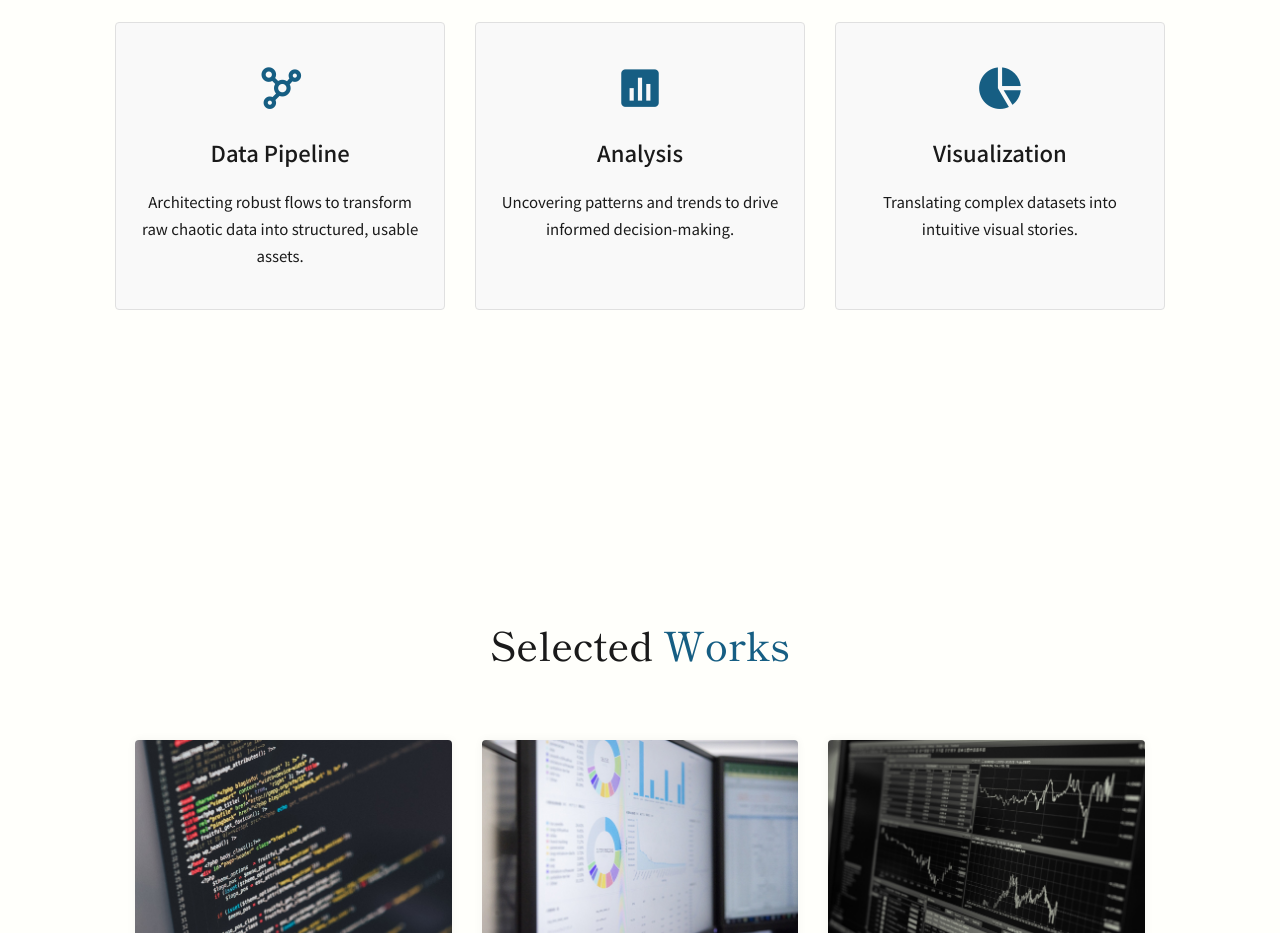
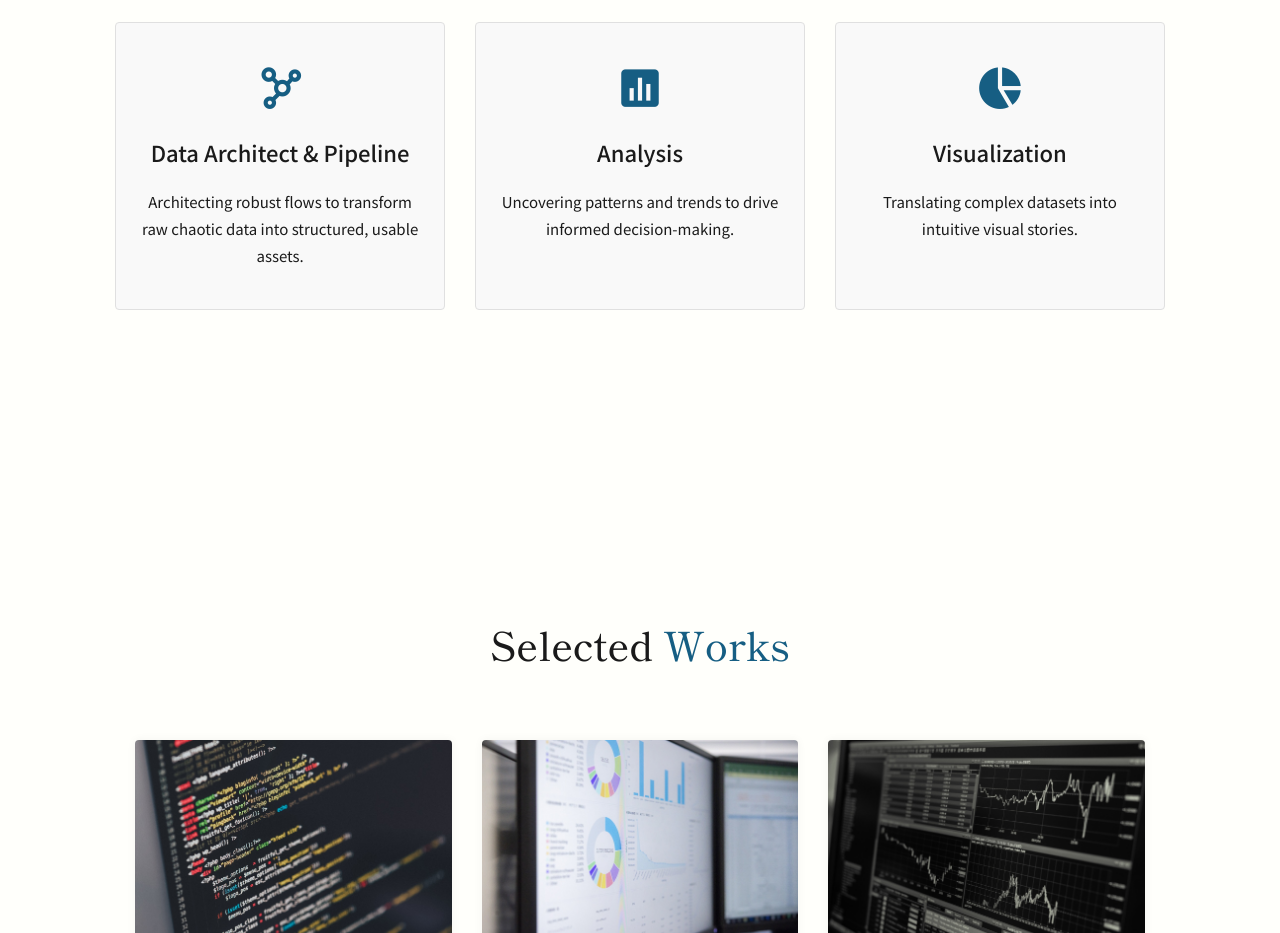
Before and after one commit to evilzeda/evilzeda.github.io, a plain HTML site: page index.html in a window 1280 px wide. Shown: the part 1940-2873 px from the top of the page. Drawn offline with nearby package versions, Linux system fonts and the light colour scheme.

Commit message:
changes title_1_skill

```diff
--- a/index.html
+++ b/index.html
@@ -74,7 +74,7 @@
         <div class="services-container">
             <div class="services-box">
                 <i class='bx bx-network-chart' ></i>
-                <h3 data-i18n="skill_1_title">Data Pipeline</h3>
+                <h3 data-i18n="skill_1_title">Data Architect & Pipeline</h3>
                 <p data-i18n="skill_1_desc">Architecting robust flows to transform raw chaotic data into structured, usable assets.</p>
             </div>
 
--- a/script.js
+++ b/script.js
@@ -97,16 +97,20 @@ const translations = {
     nav_contact: "Contact",
     home_hello: "Hello, I am",
     home_name: "Ibrahim Atthariq",
-        home_desc: "Crafting data, systems, and insights with simplicity and precision.",
+    home_desc:
+      "Crafting data, systems, and insights with simplicity and precision.",
     about_heading: "About <span>Me</span>",
     about_role: "Analytics Engineer & Developer",
-        about_desc: "I am Ibrahim Atthariq. Transitioning from the calculating nature phenomenon using laws of physics to the building logic of computer science, I find joy in understanding how things work.I am passionate about understanding the internal mechanisms of systems, particularly in distributed systems, data warehousing, and machine learning. I also enjoy exploring other domains, such as applied finance and economics.",
+    about_desc:
+      "I am Ibrahim Atthariq. Transitioning from the calculating nature phenomenon using laws of physics to the building logic of computer science, I find joy in understanding how things work.I am passionate about understanding the internal mechanisms of systems, particularly in distributed systems, data warehousing, and machine learning. I also enjoy exploring other domains, such as applied finance and economics.",
     about_cv: "Download CV",
     skills_heading: "My <span>Skills</span>",
-        skill_1_title: "Data Pipeline",
-        skill_1_desc: "Architecting robust flows to transform raw chaotic data into structured, usable assets.",
+    skill_1_title: "Data Architect & Pipeline",
+    skill_1_desc:
+      "Architecting robust flows to transform raw chaotic data into structured, usable assets.",
     skill_2_title: "Analysis",
-        skill_2_desc: "Uncovering patterns and trends to drive informed decision-making.",
+    skill_2_desc:
+      "Uncovering patterns and trends to drive informed decision-making.",
     skill_3_title: "Visualization",
     skill_3_desc: "Translating complex datasets into intuitive visual stories.",
     works_heading: "Selected <span>Works</span>",
@@ -119,7 +123,7 @@ const translations = {
     work_4_title: "Visualization",
     work_4_desc: "Dashboard creation.",
     contact_heading: "Contact <span>Me</span>",
-        contact_btn: "Send Message"
+    contact_btn: "Send Message",
   },
   id: {
     nav_home: "Beranda",
@@ -129,18 +133,23 @@ const translations = {
     nav_contact: "Kontak",
     home_hello: "Halo, saya",
     home_name: "Ibrahim Atthariq",
-        home_desc: "Mengolah data, sistem, dan wawasan dengan kesederhanaan dan presisi.",
+    home_desc:
+      "Mengolah data, sistem, dan wawasan dengan kesederhanaan dan presisi.",
     about_heading: "Tentang <span>Saya</span>",
     about_role: "Insinyur & Pengembang Analitik",
-        about_desc: "Saya Ibrahim Atthariq. Beralih dari menghitung fenomena alam menggunakan hukum fisika ke membangun logika ilmu komputer, saya menemukan kegemaran dalam memahami cara kerja sesuatu. Saya memiliki hasrat untuk memahami mekanisme internal dari sistem, terutama dalam sistem terdistribusi, gudang data, dan pembelajaran mesin. Saya juga senang mengeksplorasi bidang lain, seperti keuangan terapan dan ekonomi.",
+    about_desc:
+      "Saya Ibrahim Atthariq. Beralih dari menghitung fenomena alam menggunakan hukum fisika ke membangun logika ilmu komputer, saya menemukan kegemaran dalam memahami cara kerja sesuatu. Saya memiliki hasrat untuk memahami mekanisme internal dari sistem, terutama dalam sistem terdistribusi, gudang data, dan pembelajaran mesin. Saya juga senang mengeksplorasi bidang lain, seperti keuangan terapan dan ekonomi.",
     about_cv: "Unduh CV",
     skills_heading: "Keahlian <span>Saya</span>",
-        skill_1_title: "Pipeline Data",
-        skill_1_desc: "Merancang aliran data yang kuat untuk mengubah data mentah menjadi aset yang terstruktur dan berguna.",
+    skill_1_title: "Arsitek Data & Alur Data",
+    skill_1_desc:
+      "Merancang aliran data yang kuat untuk mengubah data mentah menjadi aset yang terstruktur dan berguna.",
     skill_2_title: "Analisis",
-        skill_2_desc: "Menemukan pola dan tren untuk mendorong pengambilan keputusan yang tepat.",
+    skill_2_desc:
+      "Menemukan pola dan tren untuk mendorong pengambilan keputusan yang tepat.",
     skill_3_title: "Visualisasi",
-        skill_3_desc: "Menerjemahkan kumpulan data kompleks menjadi cerita visual yang intuitif.",
+    skill_3_desc:
+      "Menerjemahkan kumpulan data kompleks menjadi cerita visual yang intuitif.",
     works_heading: "Karya <span>Pilihan</span>",
     work_1_title: "Pengumpulan Data",
     work_1_desc: "Scraping & ingestin data otomatis.",
@@ -151,7 +160,7 @@ const translations = {
     work_4_title: "Visualisasi",
     work_4_desc: "Pembuatan dashboard.",
     contact_heading: "Kontak <span>Saya</span>",
-        contact_btn: "Kirim Pesan"
+    contact_btn: "Kirim Pesan",
   },
   jp: {
     nav_home: "ホーム",
@@ -161,18 +170,23 @@ const translations = {
     nav_contact: "コンタクト",
     home_hello: "こんにちは、私は",
     home_name: "イブラヒム・アッタリク",
-        home_desc: "シンプルかつ正確に、データ、システム、インサイトを作り上げます。",
+    home_desc:
+      "シンプルかつ正確に、データ、システム、インサイトを作り上げます。",
     about_heading: "自己 <span>紹介</span>",
     about_role: "アナリティクスエンジニア",
-        about_desc: "私はイブラヒム・アッタリクです。自然現象を物理法則で計算することから、コンピュータサイエンスの論理を構築することに移る中で、ものの仕組みを理解することに喜びを見出しました。私は特に分散システム、データウェアハウス、機械学習の内部メカニズムを理解することに情熱を持っています。また、応用金融や経済学などの他の分野を探求することも楽しんでいます。",
+    about_desc:
+      "私はイブラヒム・アッタリクです。自然現象を物理法則で計算することから、コンピュータサイエンスの論理を構築することに移る中で、ものの仕組みを理解することに喜びを見出しました。私は特に分散システム、データウェアハウス、機械学習の内部メカニズムを理解することに情熱を持っています。また、応用金融や経済学などの他の分野を探求することも楽しんでいます。",
     about_cv: "CVをダウンロード",
     skills_heading: "私の <span>スキル</span>",
-        skill_1_title: "データパイプライン",
-        skill_1_desc: "混沌とした生データを構造化された有用な資産に変えるための堅牢なフローを設計します。",
+    skill_1_title: "データアーキテクト＆パイプライン",
+    skill_1_desc:
+      "混沌とした生データを構造化された有用な資産に変えるための堅牢なフローを設計します。",
     skill_2_title: "分析",
-        skill_2_desc: "パターンやトレンドを発見し、情報に基づいた意思決定を促進します。",
+    skill_2_desc:
+      "パターンやトレンドを発見し、情報に基づいた意思決定を促進します。",
     skill_3_title: "可視化",
-        skill_3_desc: "複雑なデータセットを直感的なビジュアルストーリーに変換します。",
+    skill_3_desc:
+      "複雑なデータセットを直感的なビジュアルストーリーに変換します。",
     works_heading: "主要な <span>作品</span>",
     work_1_title: "データ収集",
     work_1_desc: "自動化されたスクレイピングと取り込み。",
@@ -183,8 +197,8 @@ const translations = {
     work_4_title: "可視化",
     work_4_desc: "ダッシュボード作成。",
     contact_heading: "コンタクト <span>私</span>",
-        contact_btn: "メッセージを送る"
-    }
+    contact_btn: "メッセージを送る",
+  },
 };
 
 const languageSelector = document.getElementById('language-selector');
```
Lines whose indentation alone changed are shown as unchanged.
